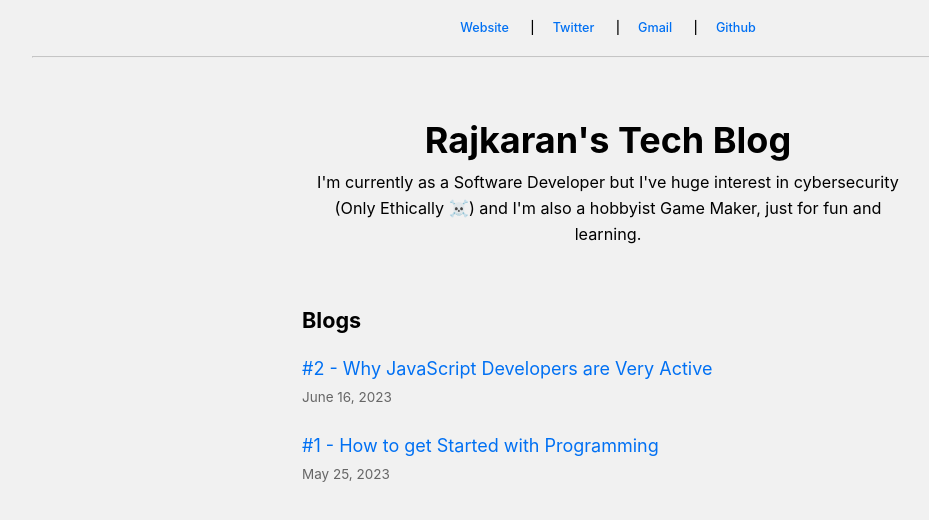
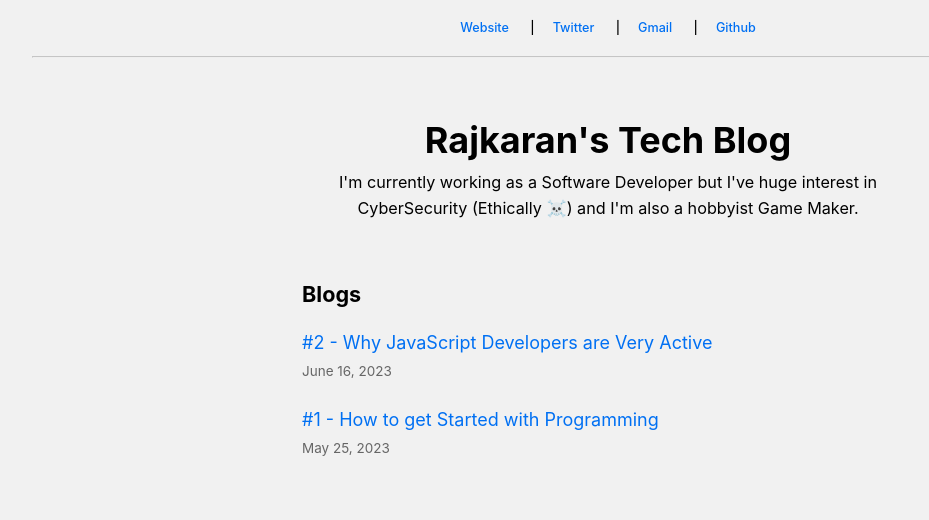
Before and after one commit to rajkaranm/blog, a Next.js app: page / in a window 1280 px wide. Shown: the top 520 px of the page, without its empty margins (32-961 px from the left). Built offline with nearby package versions, Linux system fonts and the light colour scheme.

Commit message:
fixed typos

```diff
--- a/pages/index.js
+++ b/pages/index.js
@@ -12,7 +12,7 @@ export default function Home({ allPostsData }) {
         <title>{siteTitle}</title>
       </Head>
       <section className={utilStyles.headingMd}>
-        <p style={{margin: "0", textAlign: "center"}}> I'm currently as a Software Developer but I've huge interest in cybersecurity (Only Ethically ☠️) and I'm also a hobbyist Game Maker, just for fun and learning.</p>
+        <p style={{margin: "0", textAlign: "center"}}> I'm currently working as a Software Developer but I've huge interest in CyberSecurity (Ethically ☠️) and I'm also a hobbyist Game Maker.</p>
       </section>
       <section className={`${utilStyles.headingMd} ${utilStyles.padding1px}`}>
         <h2 style={{marginTop: "3rem", fontSize: "1.2rem"}}>Blogs</h2>
```
